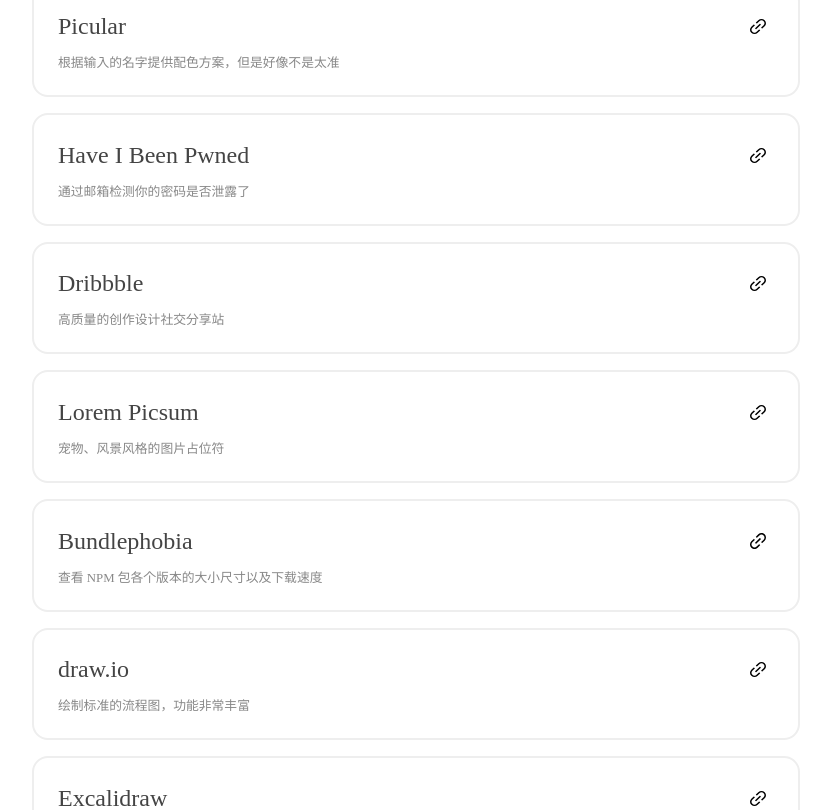
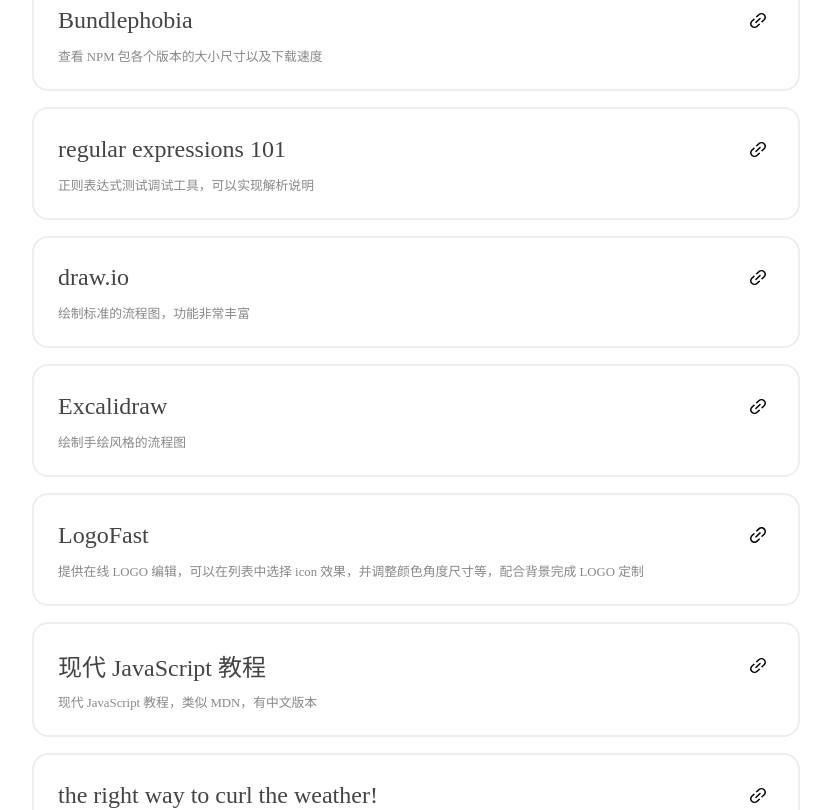
Before and after one commit to yukapril/nav.fridaycoder.com, a Vue app: page / in a window 1280 px wide. Shown: the part 1380-2190 px from the top of the page, without its empty margins (224-1055 px from the left). Built offline with nearby package versions, Linux system fonts and the light colour scheme.

Commit message:
feat: 增加数据条目

```diff
--- a/src/data/data.ts
+++ b/src/data/data.ts
@@ -631,6 +631,13 @@
     url: 'https://ip.guide',
     tags: ['开发', 'IP']
   },
+  {
+    id: 90,
+    name: 'LogoFast',
+    desc: '提供在线 LOGO 编辑，可以在列表中选择 icon 效果，并调整颜色角度尺寸等，配合背景完成 LOGO 定制',
+    url: 'https://shipfa.st/tools/logo-fast',
+    tags: ['开发', '设计']
+  },
 ]
 
 export default data
```
